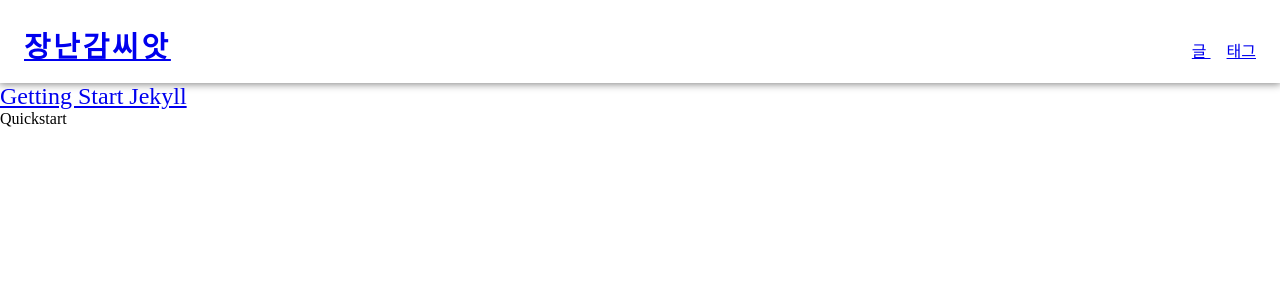
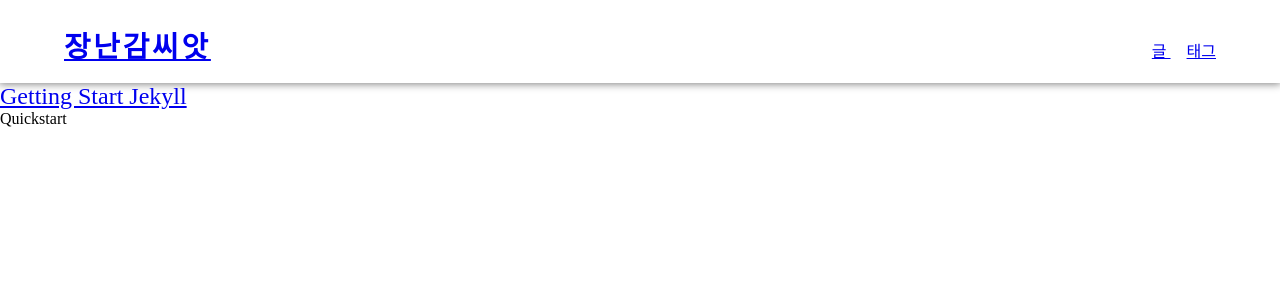
Before and after one commit to toyseed/toyseed.github.io, a Jekyll site: the page built from _source/blog.html, in a window 1280 px wide. Shown: the top 300 px of the page. Built offline with Jekyll 4.4.1, drawn with Linux system fonts in a browser that asks for light colours.

```diff
--- a/_config.yml
+++ b/_config.yml
@@ -7,6 +7,8 @@ timezone: Asia/Seoul
 
 title: toyseed's blog
 markdown: kramdown
+
+#incremental: true
 
 #collections:
 #  authors:
--- a/_source/_sass/base/helper.scss
+++ b/_source/_sass/base/helper.scss
@@ -4,4 +4,5 @@
 
 .site-width {
   max-width: $site-width;
+  @include margin-auto;
 }
--- /dev/null
+++ b/_source/_sass/mixin/helper.scss
@@ -0,0 +1,4 @@
+@mixin margin-auto {
+  margin-left: auto;
+  margin-right: auto;
+}
--- a/_source/_sass/structure/header.scss
+++ b/_source/_sass/structure/header.scss
@@ -1,10 +1,13 @@
 // header style
+.header {
+  box-shadow: 0px 0px 8px 1px gray;
+}
+
 .header__wrap {
   display: flex;
   justify-content: space-between;
   align-items: baseline;
   padding: 1.5em 1.5em 1em;
-  box-shadow: 0px 0px 8px 1px gray;
 }
 
 .header__logo {
--- a/_source/assets/css/styles.scss
+++ b/_source/assets/css/styles.scss
@@ -2,5 +2,7 @@
 ---
 
 @import "config/config";
+@import "mixin/helper";
+@import "base/helper";
 @import "base/reset";
 @import "structure/header";
```
Also changed, not shown: issues/1-todo/apply_syntax_highlighting.md (deleted, +0 -5 lines), issues/2-doing/apply_browsersync.md (deleted, +0 -5 lines), 1 other file.
